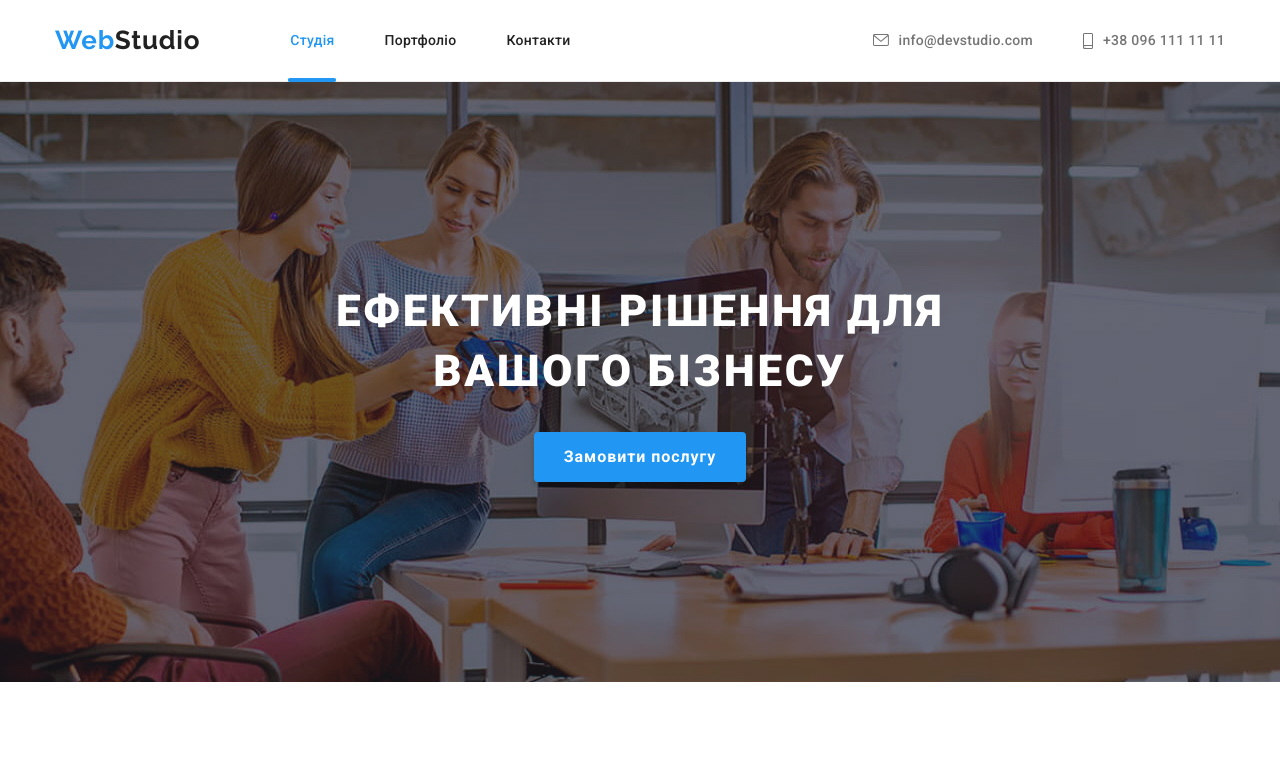
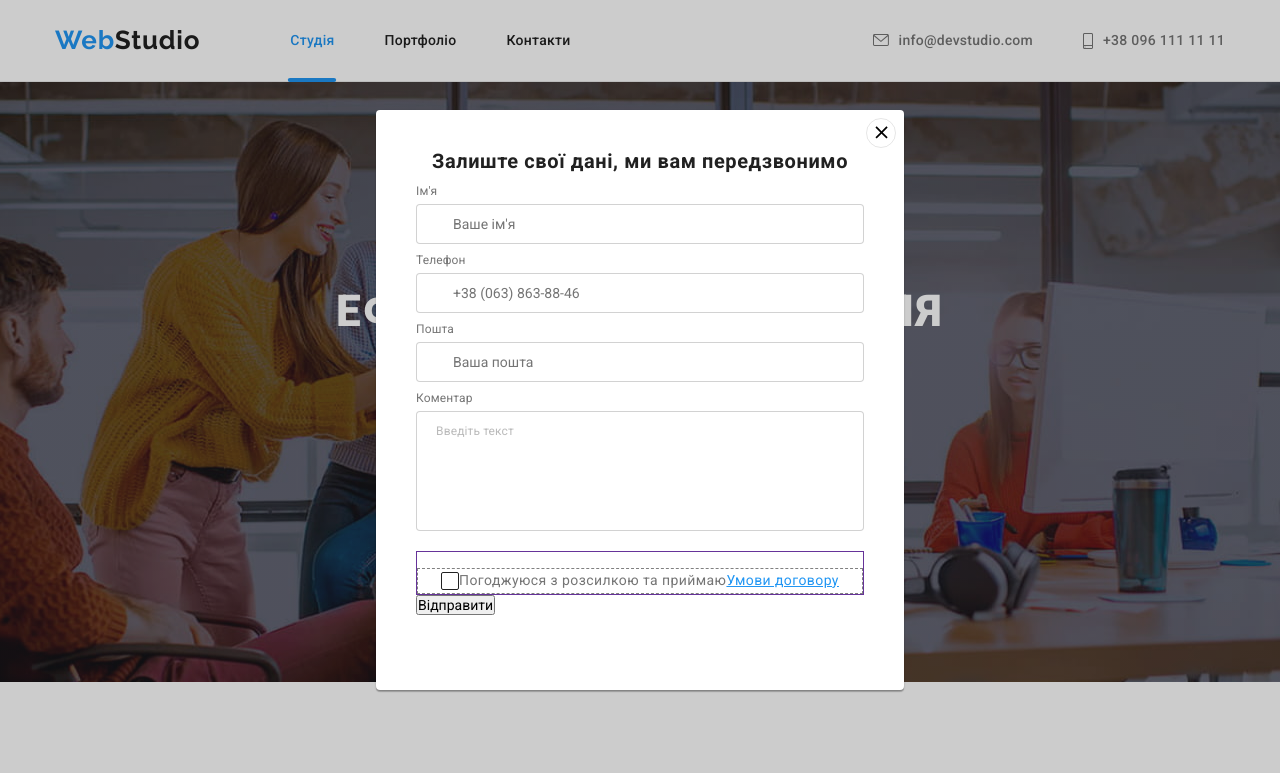
Before and after one commit to ArIonMark1/goit-markup-hw-06, a website: page index.html in a window 1280 px wide. Shown: the top 773 px of the page. Drawn offline with nearby package versions, Linux system fonts and the light colour scheme.

Commit message:
form fields on modal window

```diff
--- a/css/styles.css
+++ b/css/styles.css
@@ -587,7 +587,7 @@ img {
   height: 100%;
   background-color: rgba(0, 0, 0, 0.2);
   /* --cubic-animation: 500ms cubic-bezier(0.4, 0, 0.2, 1); */
-  transition: opacity --cubic-animation, visibility --cubic-animation;
+  transition: opacity var(--cubic-animation), visibility var(--cubic-animation);
 }
 .modal-form-window {
   position: absolute;
@@ -625,24 +625,22 @@ img {
   border-radius: 50%;
   background-color: transparent;
   transform: scale(1);
-  transition: background-color 1200ms 280ms cubic-bezier(0.4, 0, 0.2, 1),
-    fill 1220ms 280ms cubic-bezier(0.4, 0, 0.2, 1),
-    transform 280ms 280ms cubic-bezier(0.4, 0, 0.2, 1);
+  /* transition: fill 250ms cubic-bezier(0.4, 0, 0.2, 1),
+    transform 300ms cubic-bezier(0.4, 0, 0.2, 1); */
+  transition: fill 400ms 255ms cubic-bezier(0.4, 0, 0.2, 1),
+    transform 250ms 255ms cubic-bezier(0.4, 0, 0.2, 1);
   fill: #000;
 }
 .background-window.is-hidden .modal-button {
-  background-color: var(--background-button-color);
-  fill: #fff;
-  transform: scale(1.3);
+  fill: var(--background-button-color);
+  transform: scale(1.2);
 }
 .modal-button:hover {
-  background-color: var(--background-button-color);
-  fill: var(--third-main-color);
+  fill: var(--background-button-color);
   transition-property: background-color;
   transform: scale(1.1);
-
-  transition: background-color 250ms 1ms cubic-bezier(0.4, 0, 0.2, 1),
-    fill 250ms 1ms cubic-bezier(0.4, 0, 0.2, 1);
+  transition: fill 250ms cubic-bezier(0.4, 0, 0.2, 1),
+    transform 200ms cubic-bezier(0.4, 0, 0.2, 1);
 }
 /*----------- OK -----------*/
 .is-hidden {
@@ -653,10 +651,7 @@ img {
   pointer-events: none; /* прибирає можливість інспектувати модальне вікно */
 }
 /*---------------------- Стилі форми модального вікна ----------------------*/
-form {
-  /* border: 1px solid indigo; */
-  /* margin: 20px 0; */
-}
+
 .tittle-form {
   font-weight: 700;
   font-size: 20px;
@@ -665,52 +660,134 @@ form {
   letter-spacing: 0.03em;
   color: #212121;
   margin-bottom: 12px;
+  /* border: 1px solid red; */
 }
 /*---------------------- Сама форма ----------------------*/
-.modal-form .form-group {
-  /* display: flex;
+.form-group {
+  display: flex;
   flex-direction: column;
-  margin-bottom: 10px; */
-  border: 1px solid red;
+  margin-bottom: 10px;
+  /* border: 1px solid teal; */
 }
-.modal-form .form-group:last-child {
-  /* margin-bottom: 0; */
-  border: 1px solid green;
+.input-box {
+  position: relative;
 }
-.contract-confirm {
-  display: flex;
-  justify-content: center;
-  gap: 9px;
-  /* border: 1px solid red; */
-}
+/* ******************************* */
 .input-label {
-  font-family: "Roboto";
-  font-style: normal;
+  /* border: 1px solid teal; */
   font-weight: 400;
   font-size: 12px;
   line-height: 1.16;
   letter-spacing: 0.01em;
   color: #757575;
-  margin-bottom: 4px;
+  margin-bottom: 5px;
 }
 .form-input {
   height: 40px;
+  width: 100%;
+  outline: transparent;
   border: 1px solid rgba(33, 33, 33, 0.2);
-  background-color: transparent;
-  outline: transparent;
   border-radius: 4px;
+  padding-left: 36px;
+  transition: box-shadow var(--cubic-animation), border var(--cubic-animation);
+}
+.form-input:focus {
+  border: 1px solid var(--hover-link-color);
+  box-shadow: 0px 1px 3px rgba(50, 50, 50, 0.12),
+    0px 1px 1px rgba(50, 50, 50, 0.14), 0px 2px 1px rgba(50, 50, 50, 0.2);
+}
+.input-icon {
+  position: absolute;
+  left: 12px;
+  top: 50%;
+  transform: translateY(-50%);
+}
+.input-icon {
+  fill: #2f303a;
+  transition: fill var(--cubic-animation);
+}
+.form-input:focus + .input-icon {
+  fill: var(--hover-link-color);
+}
+/* +++++++++++ Крута механіка динамічної валідації полів +++++++++++ */
+.form-input:not(:focus):not(:placeholder-shown):valid {
+  background-color: rgba(125, 255, 125, 0.432);
+}
+.form-input:not(:focus):not(:placeholder-shown):invalid {
+  background-color: rgba(255, 128, 128, 0.445);
+}
+/* +++++++++++++++++++++++++++++++++++++++++++++++++++++++++++++++++ */
+
+/* ******************************* */
+.textarea-container {
+  margin-bottom: 20px;
 }
 .textarea {
   height: 120px;
+  padding: 12px 16px;
+  resize: none;
 }
-.form-input:focus {
-  border: none;
-  outline: 1px solid var(--hover-link-color);
+.textarea::placeholder {
+  font-weight: 400;
+  font-size: 12px;
+  line-height: 14px;
+  letter-spacing: 0.01em;
+  color: rgba(117, 117, 117, 0.5);
+  /* border: 1px solid blueviolet; */
 }
+/* ^^^^^^^^^^^^ confirm contract ^^^^^^^^^^^^ */
+.contract-confirm {
+  /* <div> in form */
+  /* display: flex; */
+  /* justify-content: center; */
+  /* align-items: center; */
+  border: 1px solid rebeccapurple;
+}
+.label-input {
+  /* <label> */
+  display: flex;
+  justify-content: center;
+  align-items: center;
+
+  font-weight: 400;
+  font-size: 14px;
+  line-height: 1.7;
+  letter-spacing: 0.03em;
+  color: #757575;
+  border: 1px dashed grey;
+}
+
+.label-icon {
+  /* <span> */
+  width: 18px;
+  height: 18px;
+  /* margin-right: 10px; */
+  border: 1px solid #212121;
+  border-radius: 2px;
+  padding: 2px;
+  display: flex;
+  justify-content: center;
+  align-items: center;
+}
+
+.checkbox:checked + .label-icon {
+  background-color: thistle;
+  outline: none;
+  fill: #fff;
+}
+.contract-link {
+  /* <a> */
+  text-decoration: underline;
+  color: var(--logo-color);
+}
+.checkbox {
+  /* <input> */
+  /* margin-right: 10px;
+  outline: 2px solid goldenrod; */
+}
+.check-icon {
+  /* svg */
+}
+
 .form-button {
-  margin: 0 auto;
 }
-textarea {
-  width: 100%;
-  height: 138px;
-}
--- a/index.html
+++ b/index.html
@@ -511,8 +511,8 @@
         </div>
       </div>
     </footer>
-
-    <div class="background-window is-hidden" data-modal>
+    <!-- is-hidden -->
+    <div class="background-window" data-modal>
       <div class="modal-form-window">
         <button type="button" class="button modal-button" data-modal-close>
           <svg class="soc-link-icon" width="20" height="20">
@@ -521,52 +521,84 @@
         </button>
         <h3 class="tittle-form">Залиште свої дані, ми вам передзвонимо</h3>
         <!-- ################################################# -->
-        <form class="modal-form">
+        <form class="modal-form" lang="uk">
           <div class="form-group">
             <label class="input-label" for="user_name">Ім'я</label>
+            <div class="input-box">
               <input
                 class="form-input"
                 id="user_name"
                 type="text"
+                name="user_name"
                 placeholder="Ваше ім'я"
+                title="Введіть своє ім'я"
+                required
               />
+              <svg class="input-icon" width="18" height="18">
+                <use href="./images/svg-labels/icons.svg#icon-person"></use>
+              </svg>
+            </div>
           </div>
           <div class="form-group">
             <label class="input-label" for="user_telefone">Телефон</label>
+            <div class="input-box">
               <input
                 class="form-input"
                 id="user_telefone"
+                name="user_telefone"
                 type="tel"
-              placeholder="Ваш телефон"
-            />
+                placeholder="+38 (063) 863-88-46"
+                title="+38 (063) 863-88-46"
+                required
+              /><!-- pattern="[\+]\d{2}\s[\(]\d{3}[\)]\s\d{3}[\-]\d{2}[\-]\d{2}" -->
+              <svg class="input-icon" width="18" height="18">
+                <use href="./images/svg-labels/icons.svg#icon-phone"></use>
+              </svg>
+            </div>
           </div>
           <div class="form-group">
             <label class="input-label" for="user_email">Пошта</label>
+            <div class="input-box">
               <input
                 class="form-input"
                 id="user_email"
                 type="email"
-              name="email"
+                name="user_email"
                 placeholder="Ваша пошта"
+                title="Введіть свою електронну пошту"
+                required
               />
+              <svg class="input-icon" width="18" height="18">
+                <use href="./images/svg-labels/icons.svg#icon-email"></use>
+              </svg>
             </div>
-          <div class="form-group">
+          </div>
+          <div class="textarea-container form-group">
             <label class="input-label" for="user_coments">Коментар</label>
             <textarea
               class="form-input textarea"
               id="user_coments"
-              name=""
-              id=""
-              cols="30"
-              rows="10"
+              name="user_coments"
               placeholder=" Введіть текст"
             ></textarea>
           </div>
+          <!-- ############################### -->
           <div class="contract-confirm">
-            <input type="checkbox" name="" id="checkContract" />
-            <label for="checkContract"
-              >Погоджуюся з розсилкою та приймаю
-              <a class="" href="#">Умови договору</a></label
+            <input
+              class="checkbox is-hidden"
+              type="checkbox"
+              name="checkContract"
+              id="checkContract"
+              required
+            />
+            <label class="label-input" for="checkContract">
+              <span class="label-icon">
+                <svg class="check-icon" width="16" height="15">
+                  <use href="./images/svg-labels/icons.svg#icon-Vector"></use>
+                </svg>
+              </span>
+              Погоджуюся з розсилкою та приймаю
+              <a class="contract-link" href="#">Умови договору</a></label
             >
           </div>
 
```
Also changed, not shown: portfolio.html (line endings or trailing spaces). Lines whose indentation alone changed are shown as unchanged.
